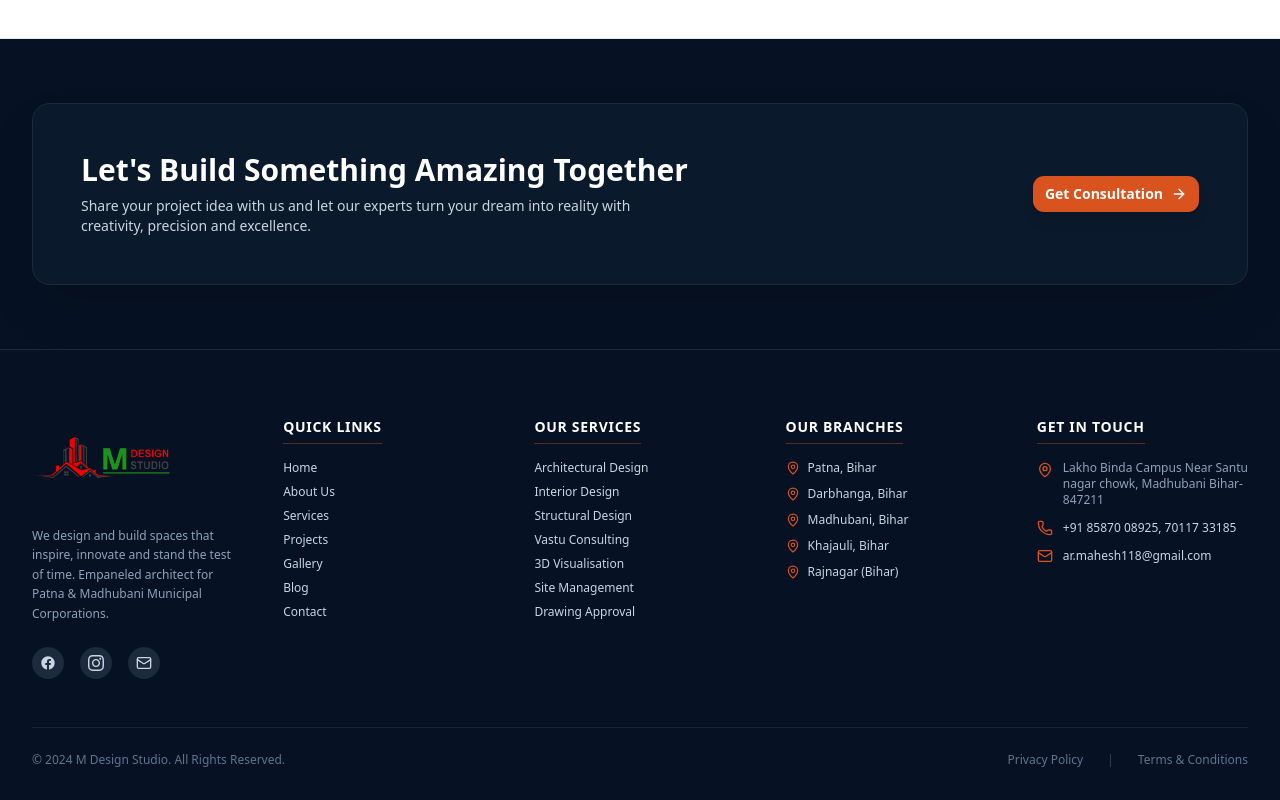
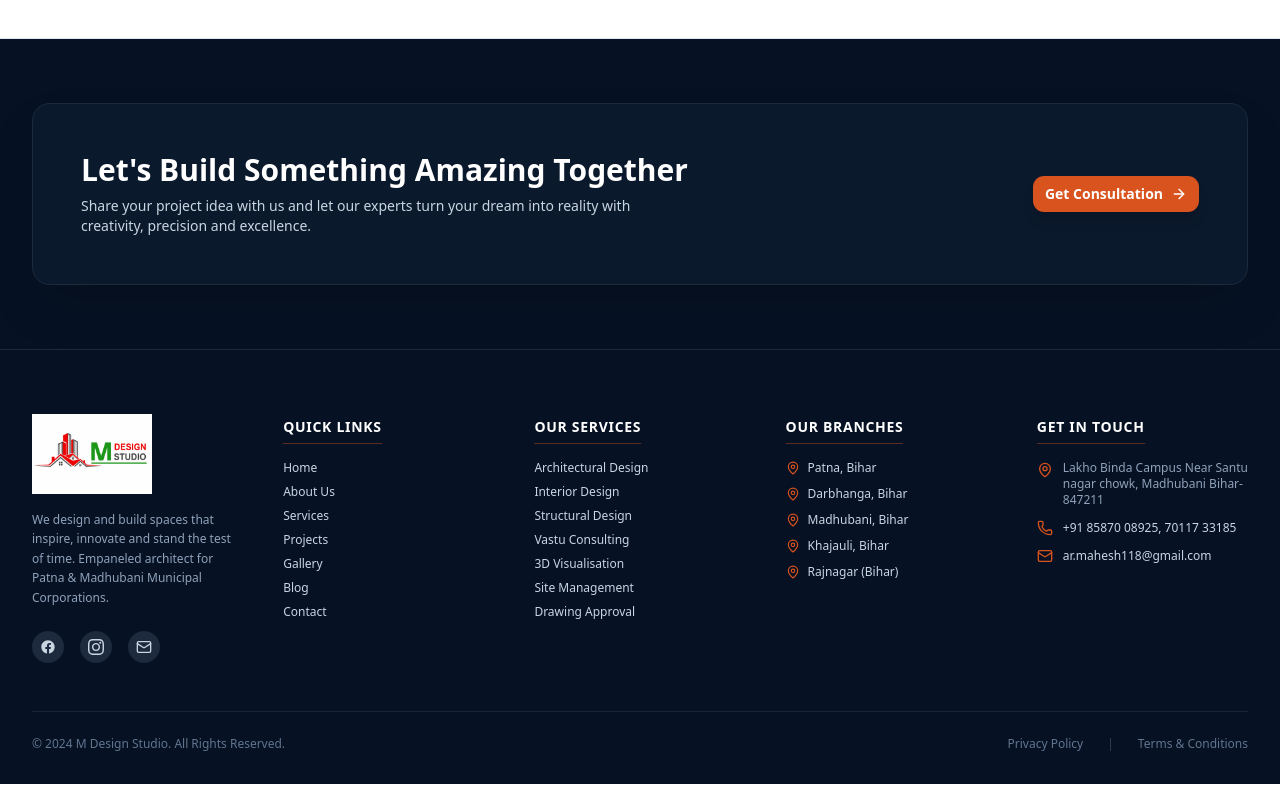
Before and after one commit to mukesh2002-dev/Mdesine-studio, a Next.js app: page / in a window 1280 px wide. Shown: the part 6875-7675 px from the top of the page. Built offline with nearby package versions, Linux system fonts and the light colour scheme.

Commit message:
Fix footer mobile responsiveness

```diff
--- a/src/components/layout/footer.tsx
+++ b/src/components/layout/footer.tsx
@@ -7,18 +7,18 @@ import { FacebookIcon, InstagramIcon } from "@/components/ui/social-icons";
 
 export default function Footer() {
   return (
-    <footer className="bg-[#061224] text-slate-300 border-t border-slate-800 pt-16 pb-8">
+    <footer className="bg-[#061224] text-slate-300 border-t border-slate-800 pt-10 sm:pt-16 pb-8">
       <div className="max-w-7xl mx-auto px-4 sm:px-6 lg:px-8">
 
         {/* Main Footer Grid */}
-        <div className="grid grid-cols-1 md:grid-cols-2 lg:grid-cols-5 gap-10 pb-12 border-b border-slate-800/80">
+        <div className="grid grid-cols-1 sm:grid-cols-2 lg:grid-cols-5 gap-8 sm:gap-8 lg:gap-10 pb-8 sm:pb-12 border-b border-slate-800/80">
 
           {/* Col 1: About & Social */}
           <div className="lg:col-span-1 space-y-4">
-            <Link href="/" className="flex items-center group">
-              <div className="relative h-20 sm:h-24 w-[340px] sm:w-[480px] transition-transform group-hover:scale-105">
+            <Link href="/" className="flex items-center group w-fit max-w-full">
+              <div className="relative h-16 sm:h-20 w-[220px] sm:w-[260px] lg:w-[220px] transition-transform group-hover:scale-105">
                 <Image
-                  src="/logo.svg"
+                  src="/logo.webp"
                   alt="M Design Studio Logo"
                   fill
                   className="object-contain object-left"
@@ -168,11 +168,11 @@ Bihar-847211</p>
         </div>
 
         {/* Bottom Copyright & Legal */}
-        <div className="pt-6 flex flex-col sm:flex-row items-center justify-between text-xs text-slate-500 gap-4">
+        <div className="pt-6 flex flex-col sm:flex-row items-center justify-between text-center sm:text-left text-xs text-slate-500 gap-3 sm:gap-4">
           <p>© 2024 M Design Studio. All Rights Reserved.</p>
-          <div className="flex items-center gap-6">
+          <div className="flex flex-wrap items-center justify-center gap-2 sm:gap-6">
             <Link href="/privacy" className="hover:text-slate-300 transition-colors">Privacy Policy</Link>
-            <span className="text-slate-700">|</span>
+            <span className="text-slate-700 hidden sm:inline">|</span>
             <Link href="/terms" className="hover:text-slate-300 transition-colors">Terms & Conditions</Link>
           </div>
         </div>
```
